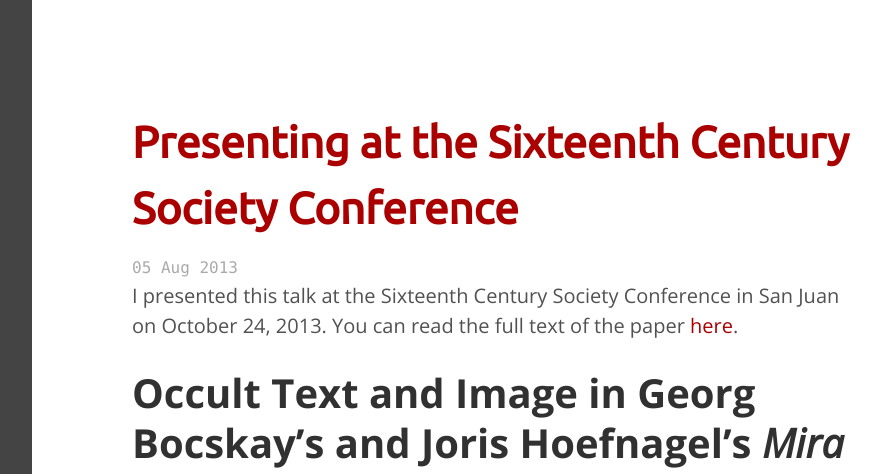
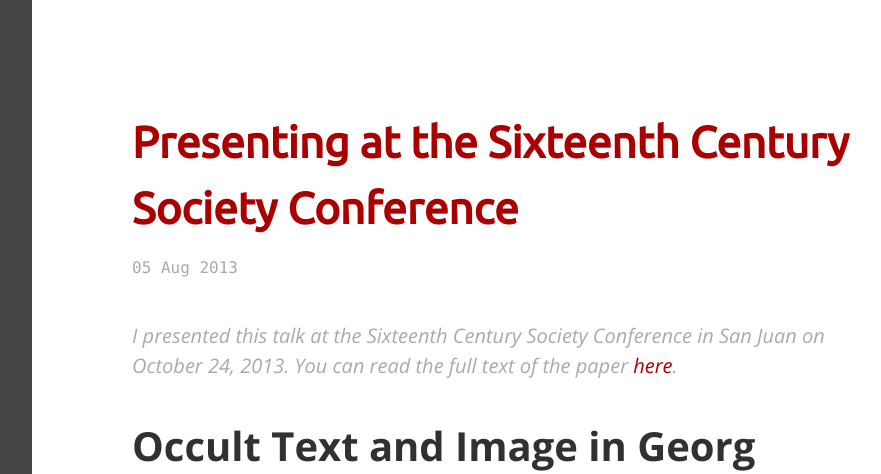
Before and after one commit to mdlincoln/mdlincoln.github.io, a Jekyll site: the page built from _posts/2013-08-05-presenting-at-the-sixteenth-century-society-conference.md, in a window 1280 px wide and 1400 px high. Shown: the top 474 px of the window, without its empty margins (328-1209 px from the left). Built offline with Jekyll 4.4.1, drawn with Linux system fonts in a browser that asks for light colours; comment, search, counter and statistics services are not loaded.

Commit message:
Add aside CSS

```diff
--- a/assets/css/poole.css
+++ b/assets/css/poole.css
@@ -254,6 +254,14 @@
   background-color: #f9f9f9;
 }
 
+/*    Aside       */
+
+aside {
+  color: #aaa;
+  font-style: italic;
+  margin: 2em 0em;
+}
+
 /*    Footnotes    */
 
 .footnotes {
```
